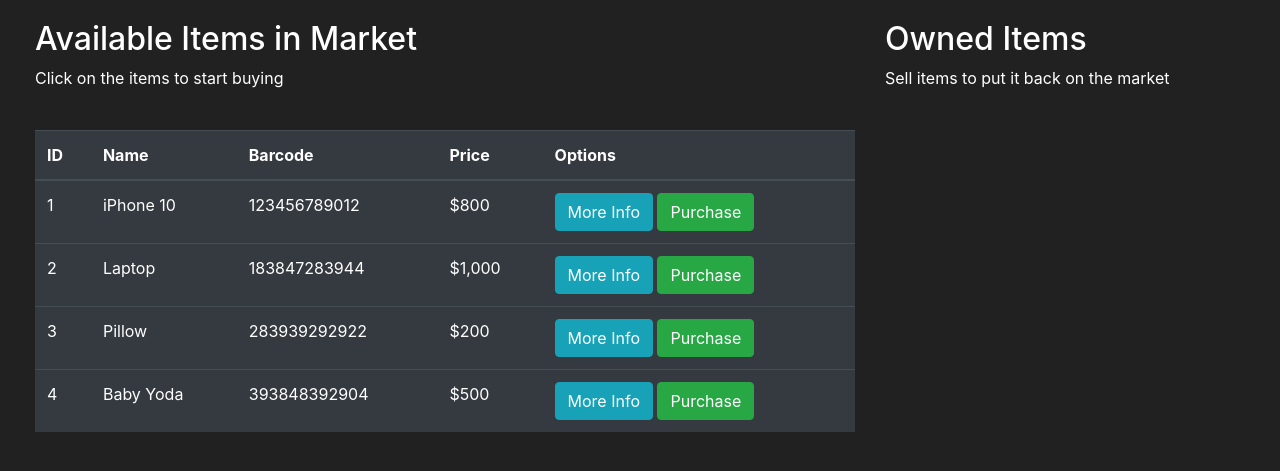
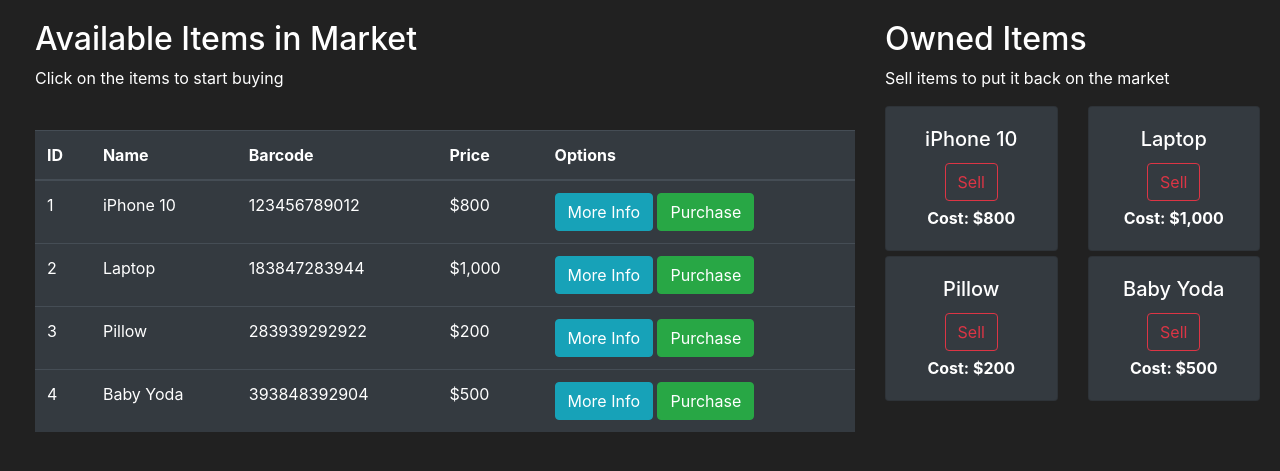
Before and after one commit to faustinacheng/flask-market, a Flask app: template market/templates/market.html in a window 1280 px wide. Shown: the part 56-527 px from the top of the page. Run offline with Flask 2, Linux system fonts and the light colour scheme; the template is opened without the code that fills it: values that come from a table or form of the project are taken from there, others are empty; data comes from the database, SQL or seed files in the repository; both versions use the stored data as it was after the commit; form fields are guessed from the names that the template uses; some libraries are stand-ins or nearby versions.

Commit message:
Add selling

```diff
--- a/market/models.py
+++ b/market/models.py
@@ -39,6 +39,9 @@
     def can_purchase(self, item_obj):
         return self.budget >= item_obj.price
 
+    def can_sell(self, item_obj):
+        return item_obj in self.items
+
 
 class Item(db.Model):
     id = db.Column(db.Integer, primary_key=True)
@@ -64,3 +67,7 @@
     def buy(self, user_obj):
         self.owner = user_obj.id
         user_obj.budget -= self.price
+
+    def sell(self, user_obj):
+        self.owner = None
+        user_obj.budget += self.price
--- /dev/null
+++ b/market/templates/includes/owned_items_modals.html
@@ -0,0 +1,44 @@
+<style>
+    .modal-content {
+        background-color: #212121
+    }
+</style>
+
+<!-- Selling Confirm -->
+<div class="modal fade" id="Modal-SellingConfirm-{{ owned_item.id }}"
+     tabindex="-1"
+     aria-labelledby="exampleModalLabel" aria-hidden="true">
+    <div class="modal-dialog">
+        <div class="modal-content">
+            <div class="modal-header">
+                <h5 class="modal-title" id="ModalLabel">
+                    {{ owned_item.name }}
+                </h5>
+                <button type="button" class="close"
+                        data-dismiss="modal" aria-label="Close">
+                    <span aria-hidden="true">&times;</span>
+                </button>
+            </div>
+            <div class="modal-body">
+                <form method="POST">
+                    {{ selling_form.hidden_tag() }}
+                    <h4 class="text-center">
+                        Are you sure you want to sell {{ owned_item.name }} for {{ owned_item.prettier_price }} ?
+                    </h4>
+                    <br>
+                    <h6 class="text-center">
+                        By clicking Sell, you will sell this item back to the market.
+                    </h6>
+                    <br>
+                    <input id="sold_item" name="sold_item" type="hidden" value="{{ owned_item.name }}">
+                    {{ selling_form.submit(class="btn btn-outline-danger btn-block") }}
+                </form>
+            </div>
+            <div class="modal-footer">
+                <button type="button" class="btn btn-secondary"
+                        data-dismiss="modal">Close
+                </button>
+            </div>
+        </div>
+    </div>
+</div>
--- a/market/templates/market.html
+++ b/market/templates/market.html
@@ -47,6 +47,24 @@
         <div class="col-4">
             <h2>Owned Items</h2>
             <p>Sell items to put it back on the market</p>
+            <div class="row" style="margin-right: 5px">
+                {% for owned_item in owned_items %}
+                    {% include "includes/owned_items_modals.html" %}
+                    <div class="col-md-6">
+                        <div style="margin-bottom: 5px" class="card text-center bg-dark">
+                            <div class="card-body">
+                                <h5 class="card-title">{{ owned_item.name }}</h5>
+                                <button type="button" class="btn btn-outline-danger" style="margin-bottom: 5px"
+                                        data-toggle="modal" data-target="#Modal-SellingConfirm-{{ owned_item.id }}">
+                                    Sell
+                                </button>
+                                <p class="card-text"><strong>Cost: {{ owned_item.prettier_price }}</strong></p>
+                            </div>
+                        </div>
+                    </div>
+                {% endfor %}
+            </div>
+
         </div>
     </div>
 {% endblock %}
```
Also changed, not shown: market/routes.py (+19 -2 lines), market/market.db, market/templates/includes/items_modals.html (line endings or trailing spaces).
